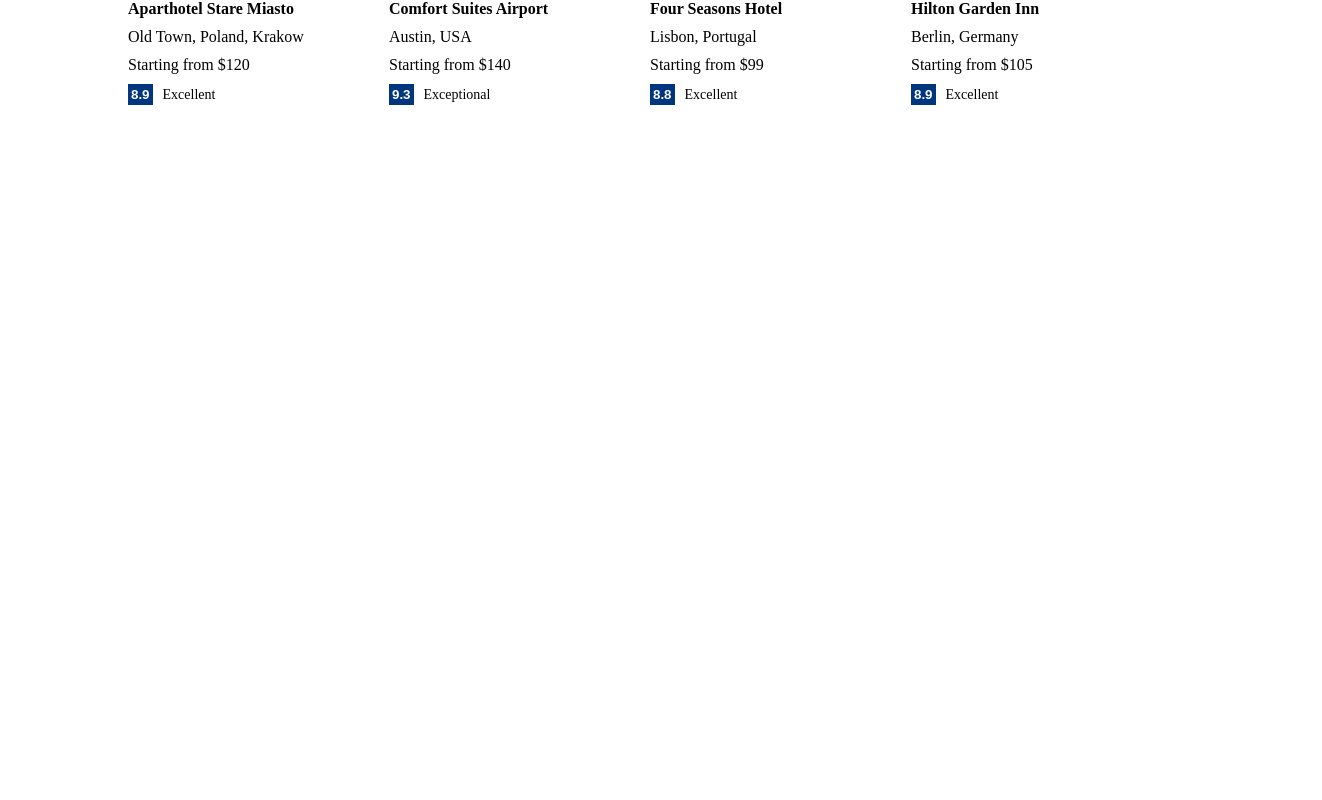
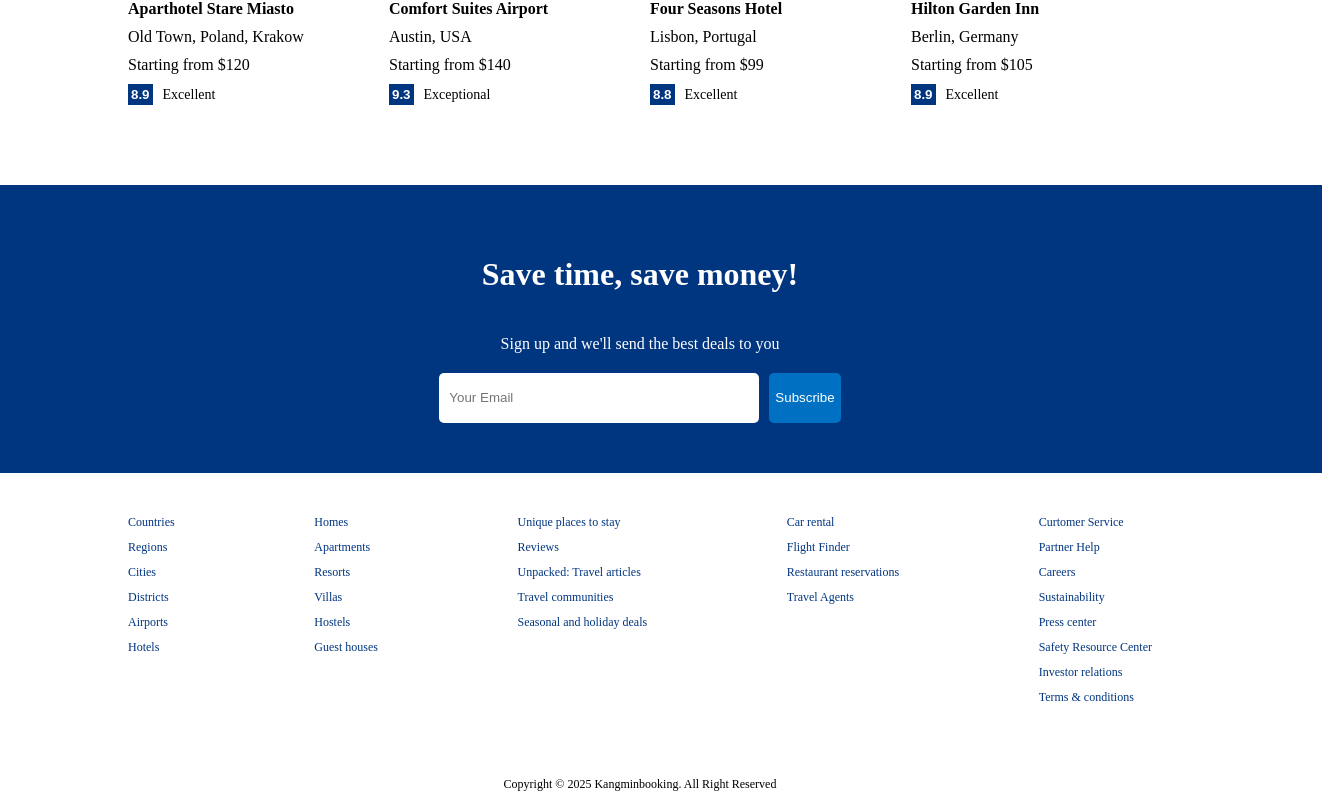
Before and after one commit to kangmin04/Booking_app, a React (Create React App) app in the folder client/: page / in a window 1280 px wide. Shown: the part 1375-2175 px from the top of the page, 1322 px wide, since content can reach past the window. Before the commit the page ends 1488 px from the top, so only its background shows below. Built offline with nearby package versions, Linux system fonts and the light colour scheme.

Commit message:
test. Testing commit contribution availbility

```diff
--- /dev/null
+++ b/client/src/components/emailList/EmailList.jsx
@@ -0,0 +1,16 @@
+import "./emailList.css"
+
+const EmailList = () => {
+  return (
+    <div className="mail">
+      <h1 className="mailTitle">Save time, save money!</h1>
+      <span className="mailDesc">Sign up and we'll send the best deals to you</span>
+      <div className="mailInputContainer">
+        <input type="text" placeholder="Your Email" />
+        <button>Subscribe</button>
+      </div>
+    </div>
+  )
+}
+
+export default EmailList
--- /dev/null
+++ b/client/src/components/emailList/emailList.css
@@ -0,0 +1,30 @@
+.mail{
+    width: 100%;
+    margin-top: 50px;
+    background-color: #003580;
+    color: white;
+    display: flex;
+    flex-direction: column;
+    align-items: center;
+    gap: 20px;
+    padding: 50px;
+  }
+
+  .mailInputContainer>input{
+    width: 300px;
+    height: 30px;
+    padding: 10px;
+    border: none;
+    margin-right: 10px;
+    border-radius: 5px;
+  }
+
+  .mailInputContainer>button{
+    height: 50px;
+    background-color: #0071c2;
+    color: white;
+    font-weight: 500;
+    border: none;
+    border-radius: 5px;
+    cursor: pointer;
+  }
--- /dev/null
+++ b/client/src/components/footer/Footer.jsx
@@ -0,0 +1,55 @@
+import "./footer.css";
+
+const Footer = () => {
+  return (
+    <div className="footer">
+      <div className="fLists">
+        <ul className="fList">
+          <li className="fListItem">Countries</li>
+          <li className="fListItem">Regions</li>
+          <li className="fListItem">Cities</li>
+          <li className="fListItem">Districts</li>
+          <li className="fListItem">Airports</li>
+          <li className="fListItem">Hotels</li>
+        </ul>
+        <ul className="fList">
+          <li className="fListItem">Homes </li>
+          <li className="fListItem">Apartments </li>
+          <li className="fListItem">Resorts </li>
+          <li className="fListItem">Villas</li>
+          <li className="fListItem">Hostels</li>
+          <li className="fListItem">Guest houses</li>
+        </ul>
+        <ul className="fList">
+          <li className="fListItem">Unique places to stay </li>
+          <li className="fListItem">Reviews</li>
+          <li className="fListItem">Unpacked: Travel articles </li>
+          <li className="fListItem">Travel communities </li>
+          <li className="fListItem">Seasonal and holiday deals </li>
+        </ul>
+        <ul className="fList">
+          <li className="fListItem">Car rental </li>
+          <li className="fListItem">Flight Finder</li>
+          <li className="fListItem">Restaurant reservations </li>
+          <li className="fListItem">Travel Agents </li>
+        </ul>
+        <ul className="fList">
+          <li className="fListItem">Curtomer Service</li>
+          <li className="fListItem">Partner Help</li>
+          <li className="fListItem">Careers</li>
+          <li className="fListItem">Sustainability</li>
+          <li className="fListItem">Press center</li>
+          <li className="fListItem">Safety Resource Center</li>
+          <li className="fListItem">Investor relations</li>
+          <li className="fListItem">Terms & conditions</li>
+        </ul>
+      </div>
+      <div className="fTextWrapper">
+          <div className="fText">Copyright © 2025 Kangminbooking. All Right Reserved</div>
+      </div>
+
+    </div>
+  );
+};
+
+export default Footer;
--- /dev/null
+++ b/client/src/components/footer/footer.css
@@ -0,0 +1,28 @@
+.footer{
+    width: 100%;
+    max-width: 1024px;
+    font-size: 12px;
+
+}
+
+.fLists{
+    display: flex;
+    justify-content: space-between;
+    margin-bottom: 50px;
+}
+.fList{
+    list-style: none;
+    padding: 0;
+}
+
+.fListItem{
+    margin-bottom: 10px;
+    color: #003580;
+    cursor: pointer;
+  }
+
+.fTextWrapper{
+    display: flex;
+    justify-content: center;
+    align-items: center;
+}
--- a/client/src/components/header/Header.jsx
+++ b/client/src/components/header/Header.jsx
@@ -1,12 +1,12 @@
-import React from 'react';
+import { React, useState  } from 'react';
 import './header.css';
 import { FontAwesomeIcon } from '@fortawesome/react-fontawesome';
 import {faBed , faPlane , faCar , faTaxi, faCalendarDays , faPerson} from '@fortawesome/free-solid-svg-icons';
 import { DateRange } from 'react-date-range';
 import 'react-date-range/dist/styles.css'; // main css file
 import 'react-date-range/dist/theme/default.css'; // theme css file
-import { useState } from 'react';
-import {format} from 'date-fns';; //format(new Date(2014, 1, 11), "MM/dd/yyyy"); 뒤의 형식에 맞춰짐.
+import {format} from 'date-fns'; //format(new Date(2014, 1, 11), "MM/dd/yyyy"); 뒤의 형식에 맞춰짐.
+import { useNavigate } from 'react-router-dom';
 
 const Header = ({type}) => {
     const [openDate, setOpenDate] = useState(false);
@@ -24,6 +24,8 @@
         children : 0 ,
         room : 1 ,
       })
+      const navigate = useNavigate();
+
       //class component -> setState가 얕은 병합 기본적으로 지원.
       //this.state = {a : 1 , b : 2}  this.setState({a : 200}) 이여도 a : 200 , b : 2로 존재.
       //function component -> 위와 같은 경우 b는 사라짐.
@@ -38,9 +40,16 @@
         setOptions(prev => {
             return {
                 ...prev ,
-                [name] : operation === 'i' ? options[name] + 1 : options[name] - 1 ,
+                [name] : operation === 'i' ? prev[name] + 1 : prev[name] - 1 ,
             }
+
         }) }
+
+
+        const handleSearch = () => {
+            navigate('/hotels');
+        };
+
   return (
     <div className="header">
         <div className={type === 'list' ? "headerContainer listMode" : 'headerContainer'}>
@@ -129,7 +138,7 @@
                         </div>
                     </div>}
                 </div>
-                <button className="headerBtn">Search</button>
+                <button className="headerBtn" onClick={handleSearch}>Search</button>
             </div>
             </>
             }
--- a/client/src/components/header/header.css
+++ b/client/src/components/header/header.css
@@ -98,6 +98,7 @@
     border-radius: 5px;
     -webkit-box-shadow: 0px 0px 10px -5px rgba(0,0,0.4);
     box-shadow: 0px 0px 10px -5px rgba(0,0,0.4);
+    z-index: 2;
 }
 
 .optionItem {
--- a/client/src/pages/home/Home.jsx
+++ b/client/src/pages/home/Home.jsx
@@ -5,6 +5,8 @@
 import Featured from '../../components/featured/Featured';
 import PropertyList from '../../components/propertyList/propertyList';
 import FeaturedProperties from '../../components/featuredProperties/featuredProperties';
+import EmailList from '../../components/emailList/EmailList';
+import Footer from '../../components/footer/Footer';
 
 const Home = () => {
   return (
@@ -17,6 +19,8 @@
         <PropertyList/>
         <h1 className="homeTitle">Home guests love</h1>
         <FeaturedProperties />
+        <EmailList />
+        <Footer />
       </div>
     </div>
   );
--- a/client/src/pages/list/List.css
+++ b/client/src/pages/list/List.css
@@ -1 +1,70 @@
-/* Add your styles for the List component here */
+.listContainer {
+    display: flex;
+    justify-content: center; /* Center the content */
+    margin-top: 20px;
+    width: 100%;
+}
+
+.listWrapper {
+    display: flex;
+    justify-content: space-between; /* Makes sure the items are spaced out */
+    gap: 20px;
+    width: 100%; /* Ensure the wrapper takes the full width */
+    max-width: 1024px; /* Limit the width */
+}
+
+.listSearch {
+    flex: 0 0 300px; /* Fix the width of the search panel */
+    background-color: #febb02;
+    padding: 10px;
+    border-radius: 10px;
+}
+
+.lsTitle {
+    font-size: 20px;
+    color: #555;
+    margin-bottom: 10px;
+}
+
+.lsItem {
+    display: flex;
+    flex-direction: column;
+    gap: 5px;
+    margin-bottom: 10px;
+}
+
+.lsItem > label {
+    font-size: 12px;
+}
+
+.lsItem > input {
+    height: 30px;
+    border: none;
+    padding: 5px;
+}
+
+.lsOptionItem {
+    display: flex;
+    justify-content: space-between;
+    margin-bottom: 10px;
+    color: #555;
+    font-size: 12px;
+}
+
+.lsOptionInput {
+    width: 50px;
+}
+
+.listSearch > button {
+    padding: 10px;
+    background-color: #0071c2;
+    color: white;
+    border: none;
+    width: 100%;
+    font-weight: 500;
+    cursor: pointer;
+}
+
+.listSearchResult {
+    flex: 1;
+}
--- a/client/src/pages/list/List.jsx
+++ b/client/src/pages/list/List.jsx
@@ -7,6 +7,58 @@
   return (
     <div>
       <Navbar/><Header type="list"/>
+      <div className="listContainer">
+        <div className="listWrapper">
+          <div className="listSearch">
+             <h1 className="lsTitle">Search</h1>
+             <div className="lsItem">
+                <label>Destination</label>
+                <input type="text" />
+             </div>
+             <div className="lsItem">
+                <label>Check-in Date</label>
+                <input type="text" />
+             </div>
+             <div className="lsItem">
+                <label>Options</label>
+                <div className="lsOptionItem">
+                  <span className='lsOptionText'>
+                    Min price <small>per night</small>
+                  </span>
+                  <input type="number" className="lsOptionInput" />
+                </div>
+                <div className="lsOptionItem">
+                  <span className='lsOptionText'>
+                    Max price <small>per night</small>
+                  </span>
+                  <input type="number" className="lsOptionInput" />
+                </div>
+                <div className="lsOptionItem">
+                  <span className='lsOptionText'>
+                    Adult
+                  </span>
+                  <input type="number" className="lsOptionInput" />
+                </div>
+                <div className="lsOptionItem">
+                  <span className='lsOptionText'>
+                    Children
+                  </span>
+                  <input type="number" className="lsOptionInput" />
+                </div>
+                <div className="lsOptionItem">
+                  <span className='lsOptionText'>
+                    Room
+                  </span>
+                  <input type="number" className="lsOptionInput" />
+                </div>
+             </div>
+                <button>Search</button>
+          </div>
+          <div className="listSearchResult">
+              result
+          </div>
+        </div>
+      </div>
     </div>
   );
 };
```
